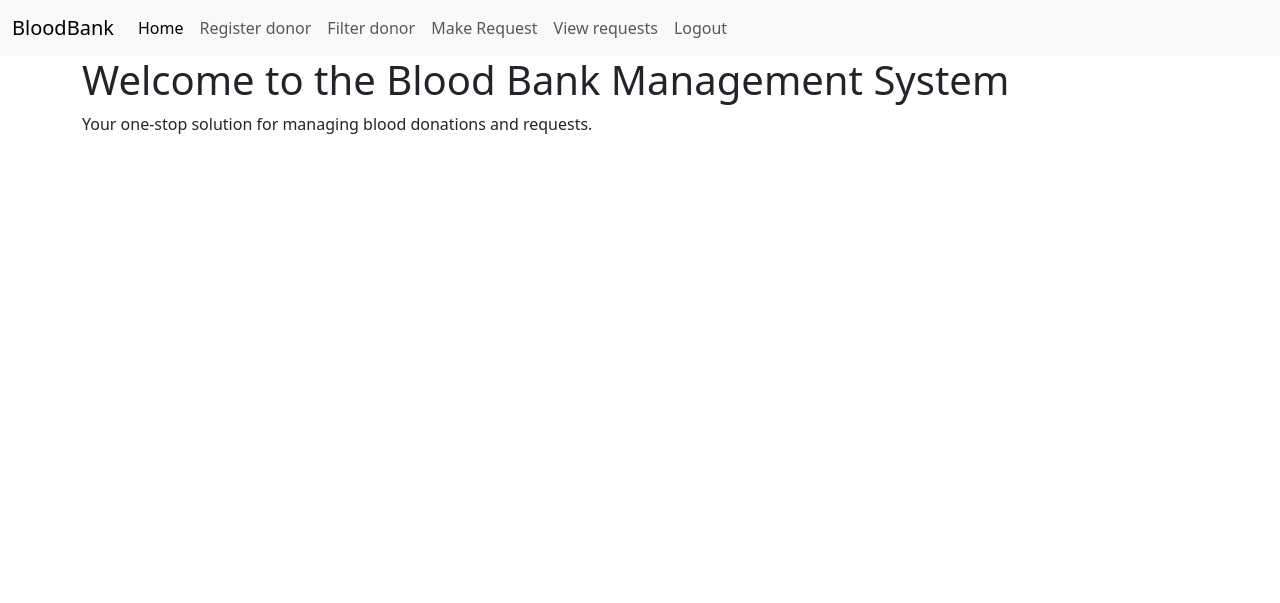
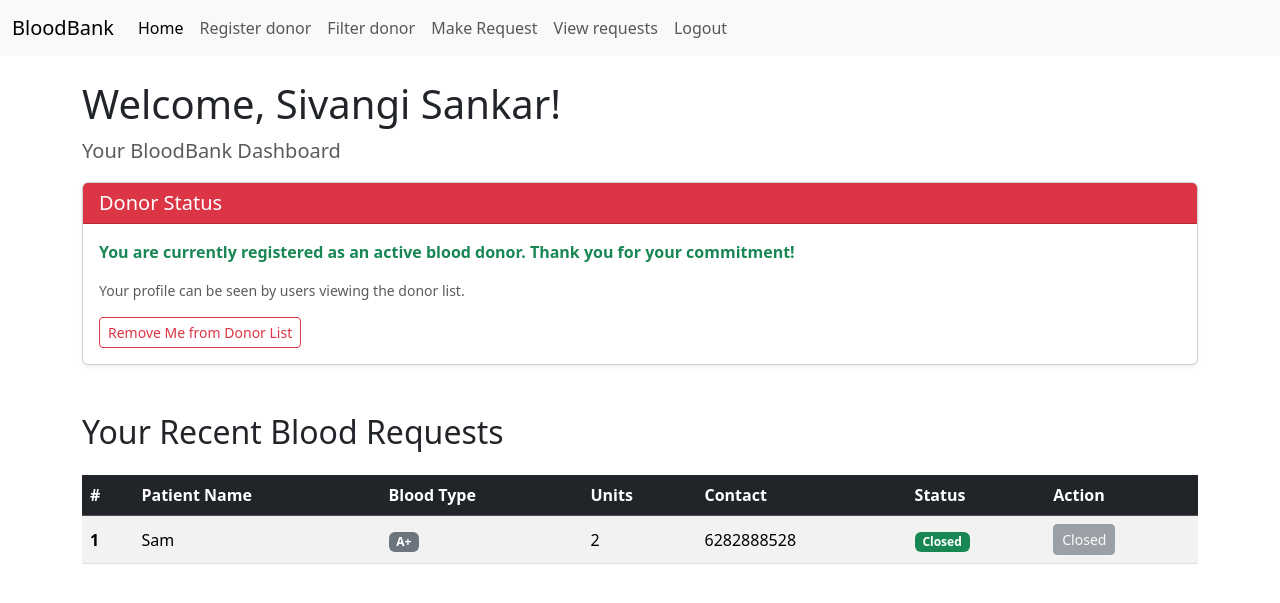
Before and after one commit to Angiigna/BloodBank, a Flask app: page / in a window 1280 px wide. Shown: the top 603 px of the page. Run offline with Flask 3, Linux system fonts and the light colour scheme; a user stored in the database is signed in.

Commit message:
added 2 more features

```diff
--- a/dbms prject/website/__init__.py
+++ b/dbms prject/website/__init__.py
@@ -18,7 +18,7 @@ def create_app():
   from .views import views
   from .auth import auth
 
-  app.register_blueprint(views, url_prefix='/')
+  app.register_blueprint(views, url_prefix='/views')
   app.register_blueprint(auth, url_prefix='/')
 
   from .models import User, Donor, Request
--- a/dbms prject/website/auth.py
+++ b/dbms prject/website/auth.py
@@ -6,12 +6,59 @@ from . import db
 from werkzeug.security import generate_password_hash, check_password_hash
 from flask_login import login_user, login_required, logout_user, current_user
 from sqlalchemy.orm import joinedload
+from flask_login import current_user
 
 auth = Blueprint('auth', __name__)
 
 @auth.route("/")
+@login_required # FIX 1: ADDED - Ensures current_user is valid before access
 def home():
-    return render_template("home.html")
+    # Fetch all requests made by the current user
+    user_requests = Request.query.filter_by(requester_id=current_user.id).order_by(Request.id.desc()).all()
+    is_donor = current_user.is_donor
+
+    return render_template("home.html", user=current_user, user_requests=user_requests, is_donor=is_donor)
+
+@auth.route("/remove_donor", methods=['POST'])
+@login_required
+def remove_donor():
+    """Removes the current user's donor profile."""
+    if current_user.is_donor:
+        # Find and delete the donor entry
+        donor_profile = Donor.query.filter_by(user_id=current_user.id).first()
+        if donor_profile:
+            db.session.delete(donor_profile)
+            # Update the user flag
+            current_user.is_donor = False
+            db.session.commit()
+            flash('You have been successfully removed from the donor list.', category='success')
+        else:
+            flash('Error: Donor profile not found.', category='error')
+    else:
+        flash('You are not currently registered as a donor.', category='error')
+
+    return redirect(url_for('auth.home'))
+
+@auth.route("/close_request/<int:request_id>", methods=['POST'])
+@login_required
+def close_request(request_id):
+    """Changes the status of a specific request to 'Closed'."""
+    # Ensure the request belongs to the current user
+    req = Request.query.filter_by(id=request_id, requester_id=current_user.id).first()
+
+    if req:
+        # Only allow status change if it's currently 'Pending'
+        if req.status == 'Pending':
+            req.status = 'Closed'
+            db.session.commit()
+            flash(f'Request for {req.patient_name} successfully closed.', category='success')
+        else:
+            flash('This request is already closed.', category='error')
+    else:
+        flash('Request not found or you do not have permission to close it.', category='error')
+
+    return redirect(url_for('auth.home'))
+
 
 @auth.route("/login", methods=['GET', 'POST'])
 def login():
@@ -24,7 +71,7 @@ def login():
             if check_password_hash(user.password, password):
                 flash('Logged in successfully!', category='success')
                 login_user(user, remember=True)
-                return redirect(url_for('views.home'))
+                return redirect(url_for('auth.home'))
             else:
                 flash('Incorrect password, try again.', category='error')
         else:
@@ -62,7 +109,7 @@ def signup():
             db.session.commit()
             flash('Account created!', category='success')
             login_user(new_user, remember=True)
-            return redirect(url_for('views.home'))
+            return redirect(url_for('auth.home'))
     return render_template("signup.html", user=current_user)
 
 
--- a/dbms prject/website/templates/home.html
+++ b/dbms prject/website/templates/home.html
@@ -2,6 +2,85 @@
 {% block title %}Home new{% endblock %}
 
 {% block content %}
-<h1>Welcome to the Blood Bank Management System</h1>
-<p>Your one-stop solution for managing blood donations and requests.</p>
+<h1 class="mt-4">Welcome, {{ user.first_name }}!</h1>
+<p class="lead text-muted">Your BloodBank Dashboard</p>
+
+<!-- Feature 1: Donor Status and Removal -->
+<div class="card shadow-sm mb-5">
+    <div class="card-header bg-danger text-white">
+        <h5 class="mb-0">Donor Status</h5>
+    </div>
+    <div class="card-body">
+        {% if is_donor %}
+        <p class="card-text fw-bold text-success">
+            You are currently registered as an active blood donor. Thank you for your commitment!
+        </p>
+        <p class="text-muted small">Your profile can be seen by users viewing the donor list.</p>
+        <form method="POST" action="{{ url_for('auth.remove_donor') }}" onsubmit="return confirm('Are you sure you want to remove yourself from the donor list? This cannot be undone.');">
+            <button type="submit" class="btn btn-outline-danger btn-sm">
+                <i class="fas fa-trash-alt"></i> Remove Me from Donor List
+            </button>
+        </form>
+        {% else %}
+        <p class="card-text text-info">
+            You are not currently registered as a donor. Consider registering to help save lives!
+        </p>
+        <a href="{{ url_for('auth.register_donor') }}" class="btn btn-primary btn-sm">Register as Donor</a>
+        {% endif %}
+    </div>
+</div>
+
+<!-- Feature 2: Display User's Current Requests -->
+<h2 class="mb-4">Your Recent Blood Requests</h2>
+
+{% if user_requests %}
+<div class="table-responsive">
+    <table class="table table-striped table-hover align-middle">
+        <thead class="table-dark">
+            <tr>
+                <th scope="col">#</th>
+                <th scope="col">Patient Name</th>
+                <th scope="col">Blood Type</th>
+                <th scope="col">Units</th>
+                <th scope="col">Contact</th>
+                <th scope="col">Status</th>
+                <th scope="col">Action</th>
+            </tr>
+        </thead>
+        <tbody>
+            {% for req in user_requests %}
+            <tr>
+                <th scope="row">{{ loop.index }}</th>
+                <td>{{ req.patient_name }}</td>
+                <td><span class="badge bg-secondary">{{ req.blood_type_needed }}</span></td>
+                <td>{{ req.units_needed }}</td>
+                <td>{{ req.contact_number }}</td>
+                <td>
+                    {% if req.status == 'Pending' %}
+                        <span class="badge bg-warning text-dark">{{ req.status }}</span>
+                    {% else %}
+                        <span class="badge bg-success">{{ req.status }}</span>
+                    {% endif %}
+                </td>
+                <td>
+                    {% if req.status == 'Pending' %}
+                    <form method="POST" action="{{ url_for('auth.close_request', request_id=req.id) }}" class="d-inline" onsubmit="return confirm('Marking this as Closed means the need has been fulfilled. Are you sure?');">
+                        <button type="submit" class="btn btn-sm btn-success">
+                            Fulfill/Close
+                        </button>
+                    </form>
+                    {% else %}
+                    <button class="btn btn-sm btn-secondary" disabled>Closed</button>
+                    {% endif %}
+                </td>
+            </tr>
+            {% endfor %}
+        </tbody>
+    </table>
+</div>
+{% else %}
+<div class="alert alert-info" role="alert">
+    You have not made any blood requests yet.
+</div>
+{% endif %}
 {% endblock %}
--- a/dbms prject/website/views.py
+++ b/dbms prject/website/views.py
@@ -7,8 +7,3 @@ from flask_login import login_required, current_user
 views = Blueprint('views', __name__)
 
 #step 6 start defining our views
-
-@views.route('/')
-@login_required
-def home():
-  return render_template("home.html", user= current_user) # noow we need to register these blueprints in init.py
```
Also changed, not shown: dbms prject/instance/database.db.
